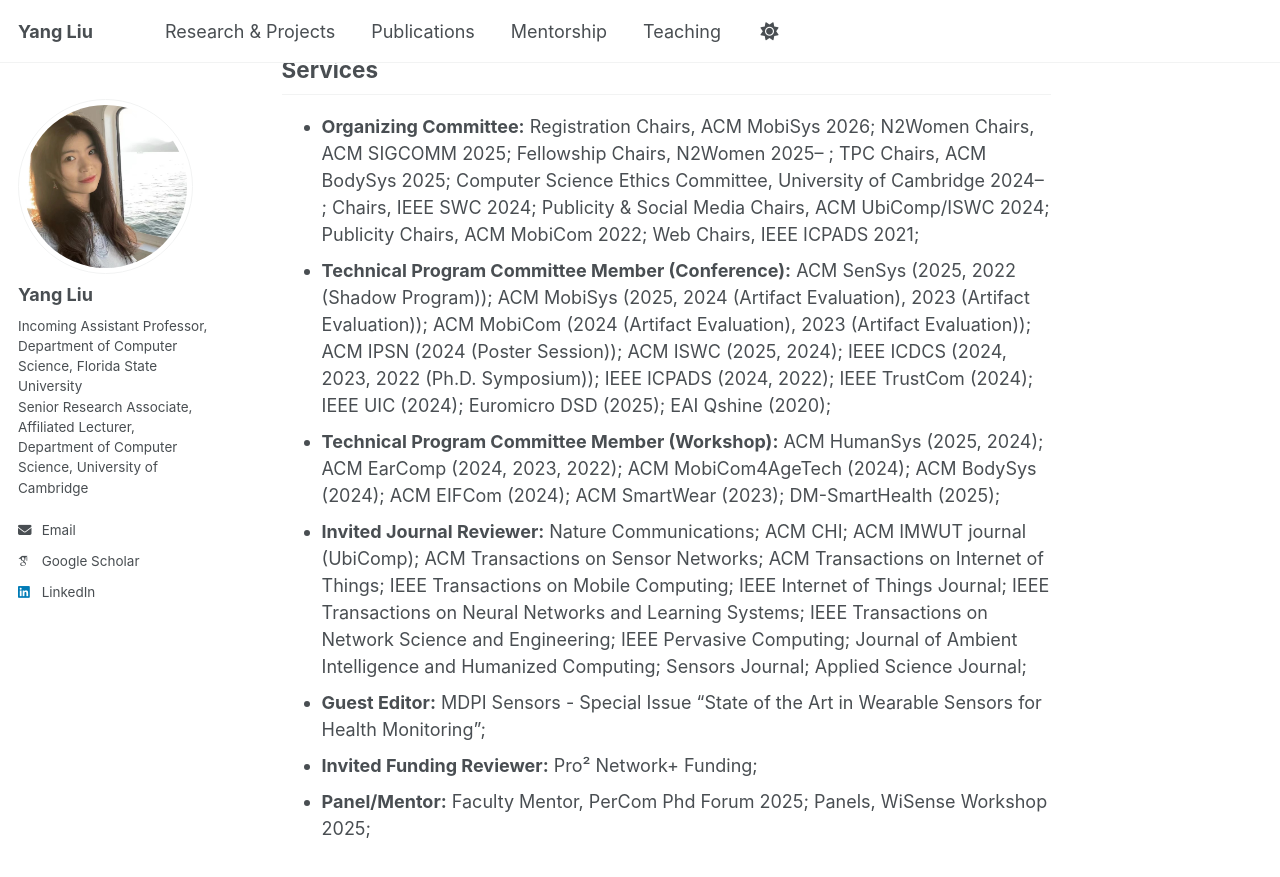
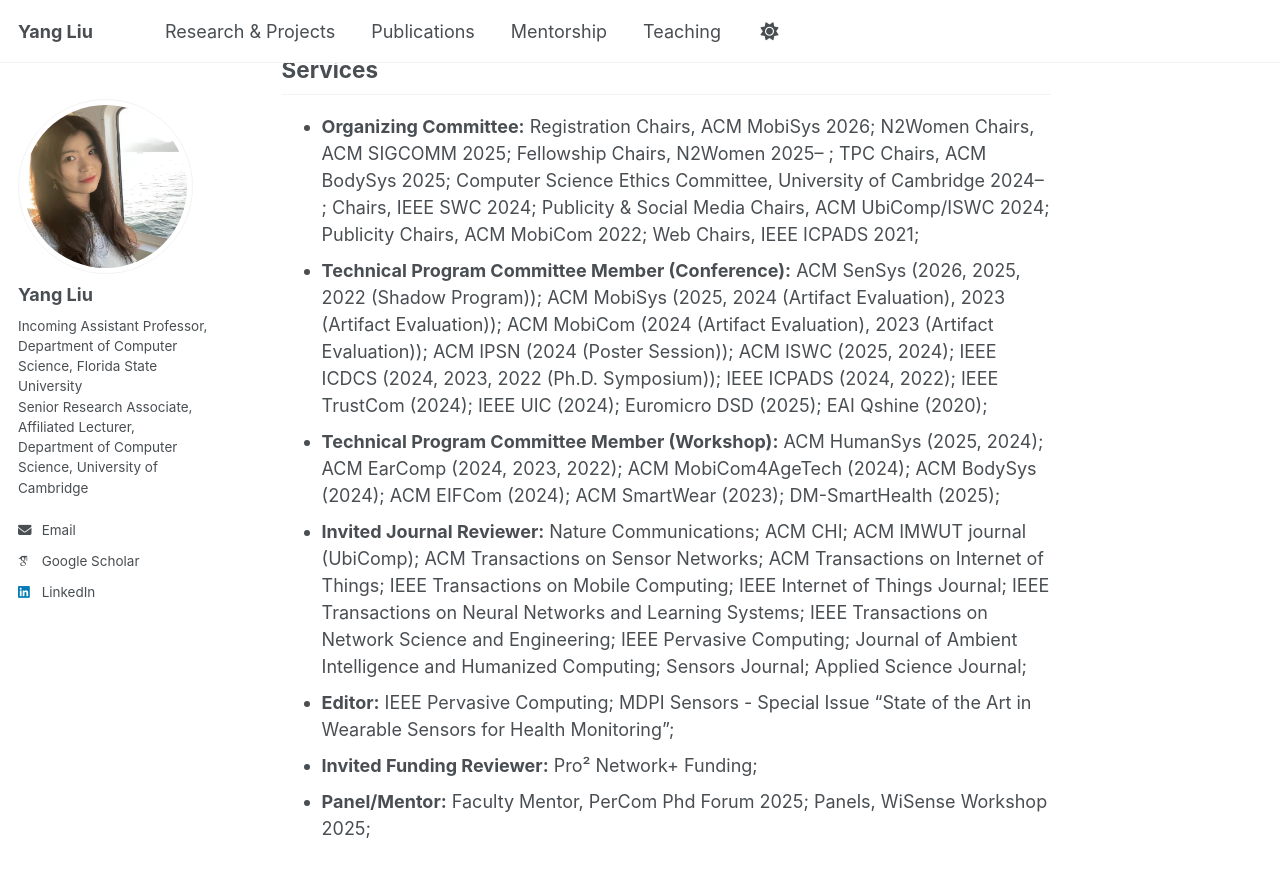
Before and after one commit to YangLiu-CS/YangLiu-CS.github.io, a Jekyll site: the page built from _pages/about.md, in a window 1280 px wide and 900 px high, scrolled down 2191 px. Shown: the top 877 px of the window. Built offline with Jekyll 4.4.1, drawn with Linux system fonts in a browser that asks for light colours; some web fonts are replaced.

```diff
--- a/_pages/about.md
+++ b/_pages/about.md
@@ -57,10 +57,10 @@ Invited Talks
 Services
 ------
 - <b>Organizing Committee:</b> Registration Chairs, ACM MobiSys 2026; N2Women Chairs, ACM SIGCOMM 2025; Fellowship Chairs, N2Women 2025-- ; TPC Chairs, ACM BodySys 2025; Computer Science Ethics Committee, University of Cambridge 2024-- ; Chairs, IEEE SWC 2024; Publicity & Social Media Chairs, ACM UbiComp/ISWC 2024; Publicity Chairs, ACM MobiCom 2022; Web Chairs, IEEE ICPADS 2021;
-- <b>Technical Program Committee Member (Conference):</b> ACM SenSys (2025, 2022 (Shadow Program)); ACM MobiSys (2025, 2024 (Artifact Evaluation), 2023 (Artifact Evaluation)); ACM MobiCom (2024 (Artifact Evaluation), 2023 (Artifact Evaluation)); ACM IPSN (2024 (Poster Session)); ACM ISWC (2025, 2024); IEEE ICDCS (2024, 2023, 2022 (Ph.D. Symposium)); IEEE ICPADS (2024, 2022); IEEE TrustCom (2024); IEEE UIC (2024); Euromicro DSD (2025); EAI Qshine (2020);
+- <b>Technical Program Committee Member (Conference):</b> ACM SenSys (2026, 2025, 2022 (Shadow Program)); ACM MobiSys (2025, 2024 (Artifact Evaluation), 2023 (Artifact Evaluation)); ACM MobiCom (2024 (Artifact Evaluation), 2023 (Artifact Evaluation)); ACM IPSN (2024 (Poster Session)); ACM ISWC (2025, 2024); IEEE ICDCS (2024, 2023, 2022 (Ph.D. Symposium)); IEEE ICPADS (2024, 2022); IEEE TrustCom (2024); IEEE UIC (2024); Euromicro DSD (2025); EAI Qshine (2020);
 - <b>Technical Program Committee Member (Workshop):</b> ACM HumanSys (2025, 2024); ACM EarComp (2024, 2023, 2022); ACM MobiCom4AgeTech (2024); ACM BodySys (2024); ACM EIFCom (2024); ACM SmartWear (2023); DM-SmartHealth (2025);
 - <b>Invited Journal Reviewer:</b> Nature Communications; ACM CHI; ACM IMWUT journal (UbiComp); ACM Transactions on Sensor Networks; ACM Transactions on Internet of Things; IEEE Transactions on Mobile Computing; IEEE Internet of Things Journal; IEEE Transactions on Neural Networks and Learning Systems; IEEE Transactions on Network Science and Engineering; IEEE Pervasive Computing; Journal of Ambient Intelligence and Humanized Computing; Sensors Journal; Applied Science Journal;
-- <b>Guest Editor:</b> MDPI Sensors - Special Issue "State of the Art in Wearable Sensors for Health Monitoring";
+- <b>Editor:</b> IEEE Pervasive Computing; MDPI Sensors - Special Issue "State of the Art in Wearable Sensors for Health Monitoring";
 - <b>Invited Funding Reviewer:</b> Pro² Network+ Funding;
 - <b>Panel/Mentor:</b> Faculty Mentor, PerCom Phd Forum 2025; Panels, WiSense Workshop 2025;
 
```
